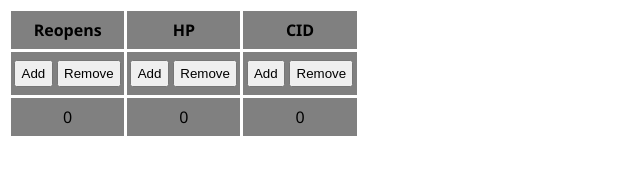
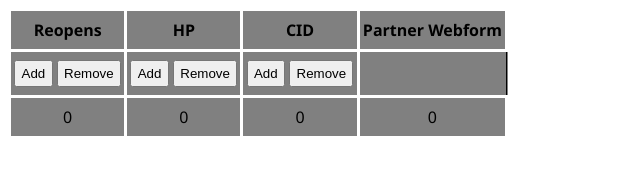
Before and after one commit to bunkbail/tallycounter, a plain HTML site: page index.html in a window 1280 px wide. Shown: the whole page, without its empty margins (0-640 px from the left). Drawn offline with Linux system fonts and the light colour scheme.

Commit message:
Update index.html

```diff
--- a/index.html
+++ b/index.html
@@ -6,6 +6,7 @@
 			<th scope="col">Reopens</th>
 			<th scope="col">HP</th>
 			<th scope="col">CID</th>
+			<th scope="col">Partner Webform</th>
 		</tr>
 		<tr>
 			<td>
@@ -25,5 +26,6 @@
 			<td id="txtPages" data-tallykey="Pages">0</td>
 			<td id="txtNews" data-tallykey="News">0</td>
 			<td id="txtEvents" data-tallykey="Events">0</td>
+			<td id="txtEvents" data-tallykey="Events">0</td>
 		</tr>
 	</table>
```
